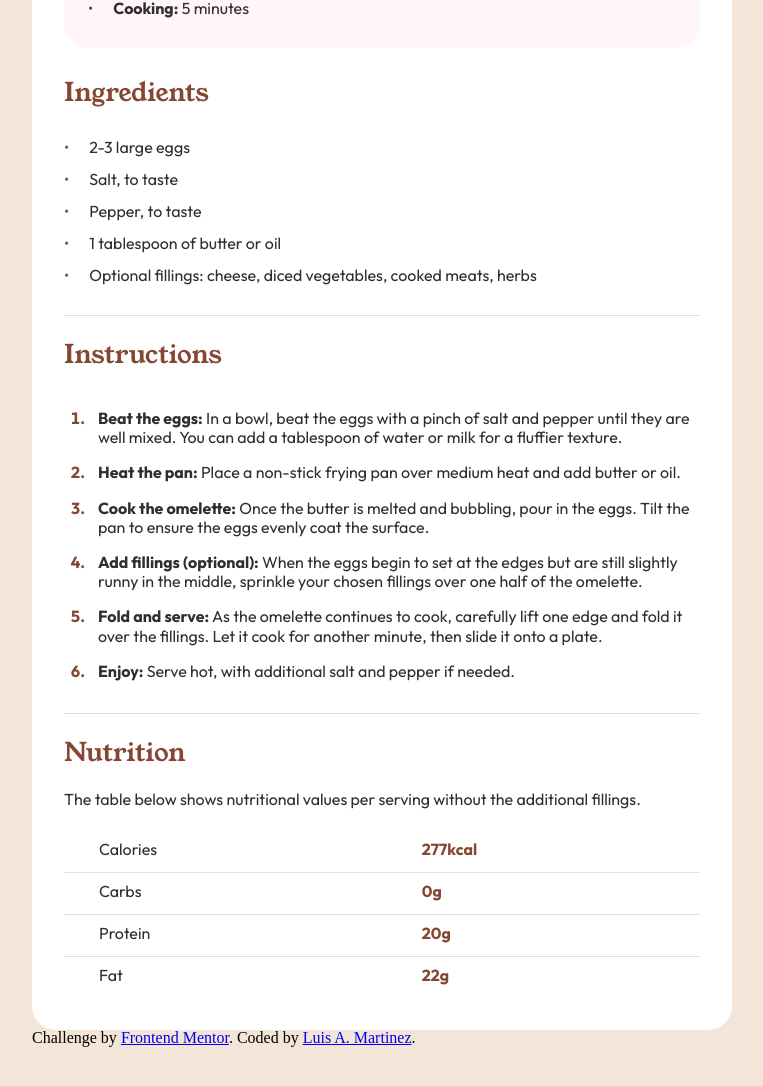
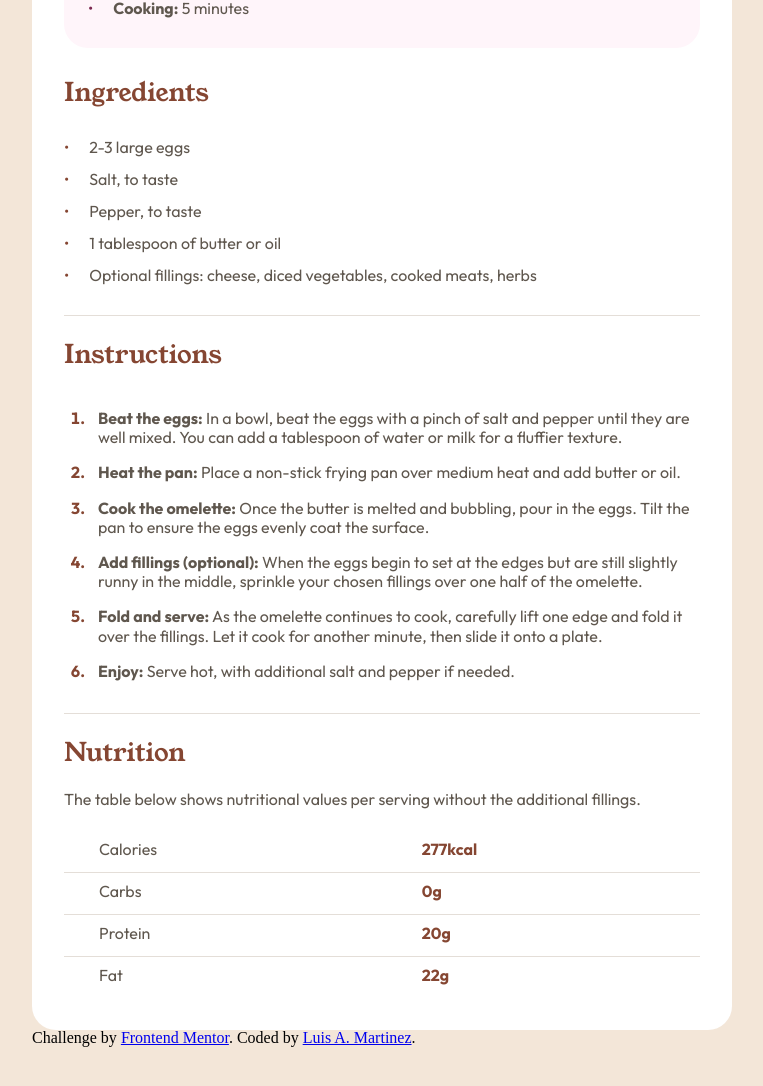
Before and after one commit to LuisAngel96/recipe-page, a plain HTML site: page index.html in a window 1280 px wide. Shown: the part 700-1786 px from the top of the page, without its empty margins (258-1021 px from the left). Drawn offline with Linux system fonts and the light colour scheme.

Commit message:
Updated texts colors

```diff
--- a/styles.css
+++ b/styles.css
@@ -79,7 +79,7 @@ h2{
 }
 
 .items-preparation-list{
-    color: hsl(24, 5%, 18%);
+    color: hsl(30, 10%, 34%);
     line-height: 2em;
 }
 
@@ -91,7 +91,7 @@ h2{
 
 .items-preparation-list strong{
     font-weight: 700;
-    color: hsl(24, 5%, 18%);
+    color: hsl(30, 10%, 34%);
 }
 
 /* ------------------------- Ingredients Section ------------------------- */
@@ -102,7 +102,7 @@ h2{
 }
 
 .items-ingredients-list{
-    color: hsl(24, 5%, 18%);
+    color: hsl(30, 10%, 34%);
     line-height: 2em;
 }
 
@@ -130,19 +130,19 @@ h2{
 
 .items-instructions-list p{
     font-weight: 400;
-    color: hsl(24, 5%, 18%);
+    color: hsl(30, 10%, 34%);
     margin-left: 10px;
 }
 
 .items-instructions-list strong{
     font-weight: 700;
-    color: hsl(24, 5%, 18%);
+    color: hsl(30, 10%, 34%);
 }
 
 /* ------------------------- Nutrition Section ------------------------- */
 
 .nutrition-container p{
-    color: hsl(24, 5%, 18%);
+    color: hsl(30, 10%, 34%);
     padding-bottom: 1.5em;
 }
 
@@ -151,7 +151,7 @@ h2{
 }
 
 td{
-    color: hsl(24, 5%, 18%);
+    color: hsl(30, 10%, 34%);
     border: 1px solid hsl(30, 18%, 87%);
     padding: 10px 0 15px 35px;
     border-top: none;
```
